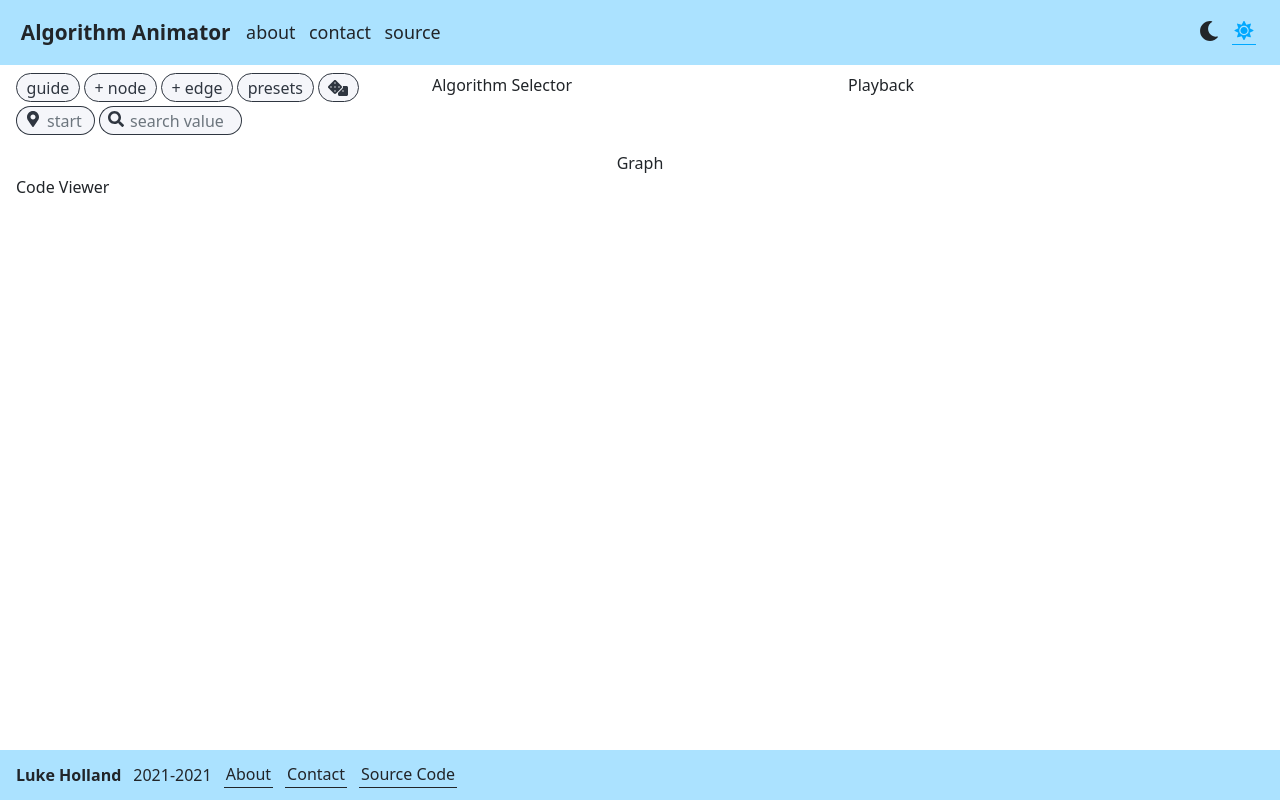
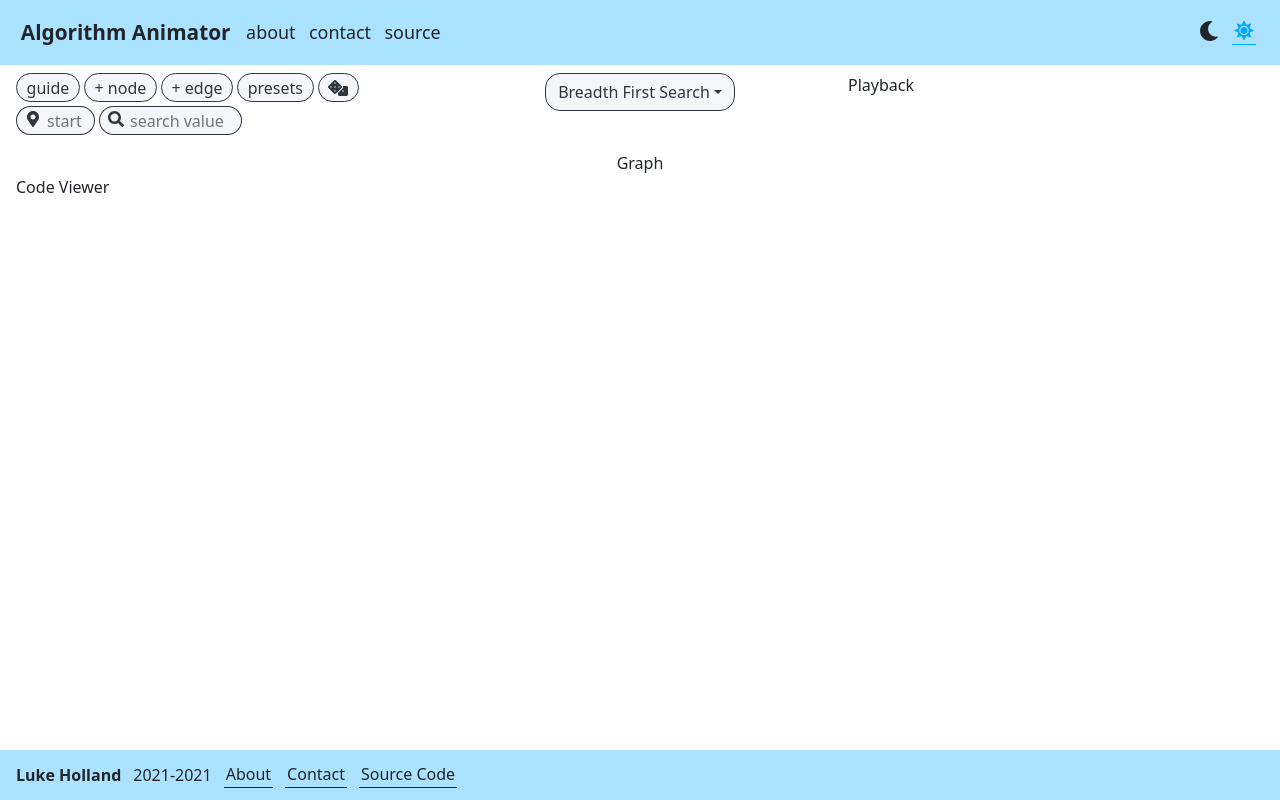
Before and after one commit to AmazonPriime/Algorithm-Animator, a React (Create React App) app: page / in a window 1280 px wide. Built offline with nearby package versions, Linux system fonts and the light colour scheme.

Commit message:
Added the base code for the select algorithm dropdown

```diff
--- a/src/App.css
+++ b/src/App.css
@@ -53,10 +53,6 @@
   box-shadow: none !important;
 }
 
-.button:disabled {
-
-}
-
 .error {
   color: var(--color-error-light);
 }
@@ -98,3 +94,37 @@
 .input-group {
   width: inherit;
 }
+
+.dropdown {
+  display: inline-block;
+}
+
+.dropdown-toggle {
+  background-color: var(--color-2-light) !important;
+  color: var(--color-text-light) !important;
+  border: 1px solid var(--color-text-light)!important;
+  border-radius: 15px;
+  outline: none;
+  box-shadow: none;
+}
+
+.dropdown-toggle:hover, .dropdown-toggle:active, .dropdown-toggle:focus {
+  background-color: var(--color-2-dark) !important;
+  color: var(--color-text-dark) !important;
+  border: 1px solid var(--color-text-light) !important;
+  outline: none !important;
+  box-shadow: none !important;
+}
+
+.dropdown-menu {
+  transition: none;
+  border: 1px solid var(--color-text-light);
+  border-radius: 15px;
+  padding: 0.75em 0;
+}
+
+.dropdown .active, .dropdown-item:active, .dropdown-item:hover {
+  font-weight: bold;
+  color: var(--color-text-dark);
+  background-color: var(--color-1-light);
+}
--- a/src/components/AlgorithmSelector.css
+++ b/src/components/AlgorithmSelector.css
@@ -0,0 +1,3 @@
+.algorithm-selector {
+  text-align: center;
+}
--- a/src/components/AlgorithmSelector.js
+++ b/src/components/AlgorithmSelector.js
@@ -1,10 +1,42 @@
 import React from 'react';
+import Dropdown from 'react-bootstrap/Dropdown';
 import './AlgorithmSelector.css';
 
-const algorithmSelector = () => (
-  <div>
-    Algorithm Selector
-  </div>
-);
+const algorithmSelector = (props) => {
+  const { currentAlgorithm, algorithms, selectAlgorithm } = props;
+
+  const renderItems = (items) => items.map((item) => (
+    <Dropdown.Item
+      className="selector-item"
+      onClick={() => selectAlgorithm(item)}
+      active={item === currentAlgorithm}
+    >
+      { item }
+    </Dropdown.Item>
+  ));
+
+  return (
+    <div id="algorithmSelector" className="algorithm-selector">
+      <Dropdown>
+        <Dropdown.Toggle
+          className="dropdown-toggle"
+        >
+          { currentAlgorithm }
+        </Dropdown.Toggle>
+        <Dropdown.Menu
+          className="dropdown-menu"
+        >
+          { renderItems(algorithms) }
+        </Dropdown.Menu>
+      </Dropdown>
+    </div>
+  );
+};
+
+algorithmSelector.defaultProps = {
+  currentAlgorithm: '',
+  algorithms: [],
+  selectAlgorithm: () => {},
+};
 
 export default algorithmSelector;
--- a/src/components/GraphBuilder.js
+++ b/src/components/GraphBuilder.js
@@ -6,11 +6,17 @@ import CodeViewer from './CodeViewer';
 import Graph from './Graph';
 import './GraphBuilder.css';
 
-const graphBuilder = () => (
+const graphBuilder = () => {
+  const algorithms = ['Depth First Search', 'Breadth First Search', 'Dijkstra\'s Algorithm', 'A* Path Finding'];
+
+  return (
     <div id="graphBuilder" className="graph-builder">
       <div id="controls" className="controls">
         <CreateTools />
-      <AlgorithmSelector />
+        <AlgorithmSelector
+          currentAlgorithm="Breadth First Search"
+          algorithms={algorithms}
+        />
         <Playback />
       </div>
       <div id="graph" className="graph">
@@ -21,5 +27,6 @@ const graphBuilder = () => (
       </div>
     </div>
   );
+};
 
 export default graphBuilder;
```
Lines whose indentation alone changed are shown as unchanged.
